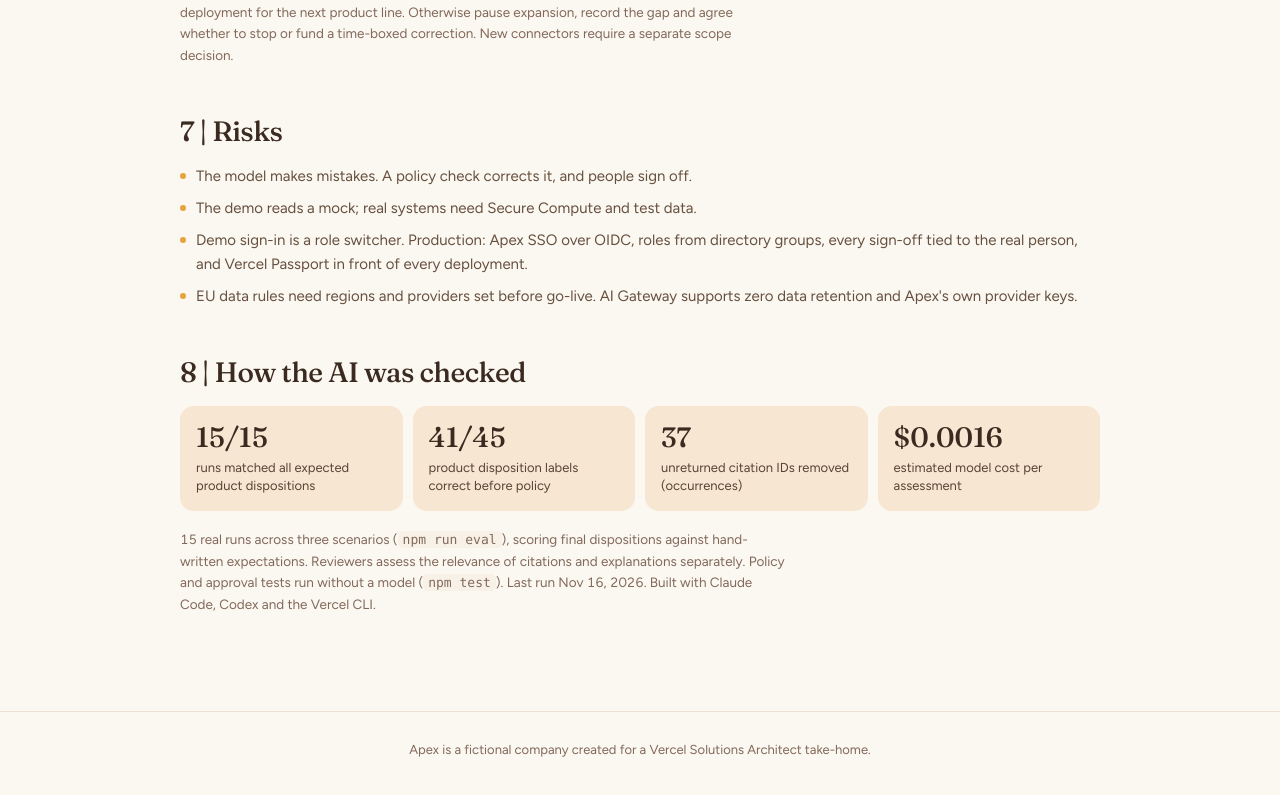
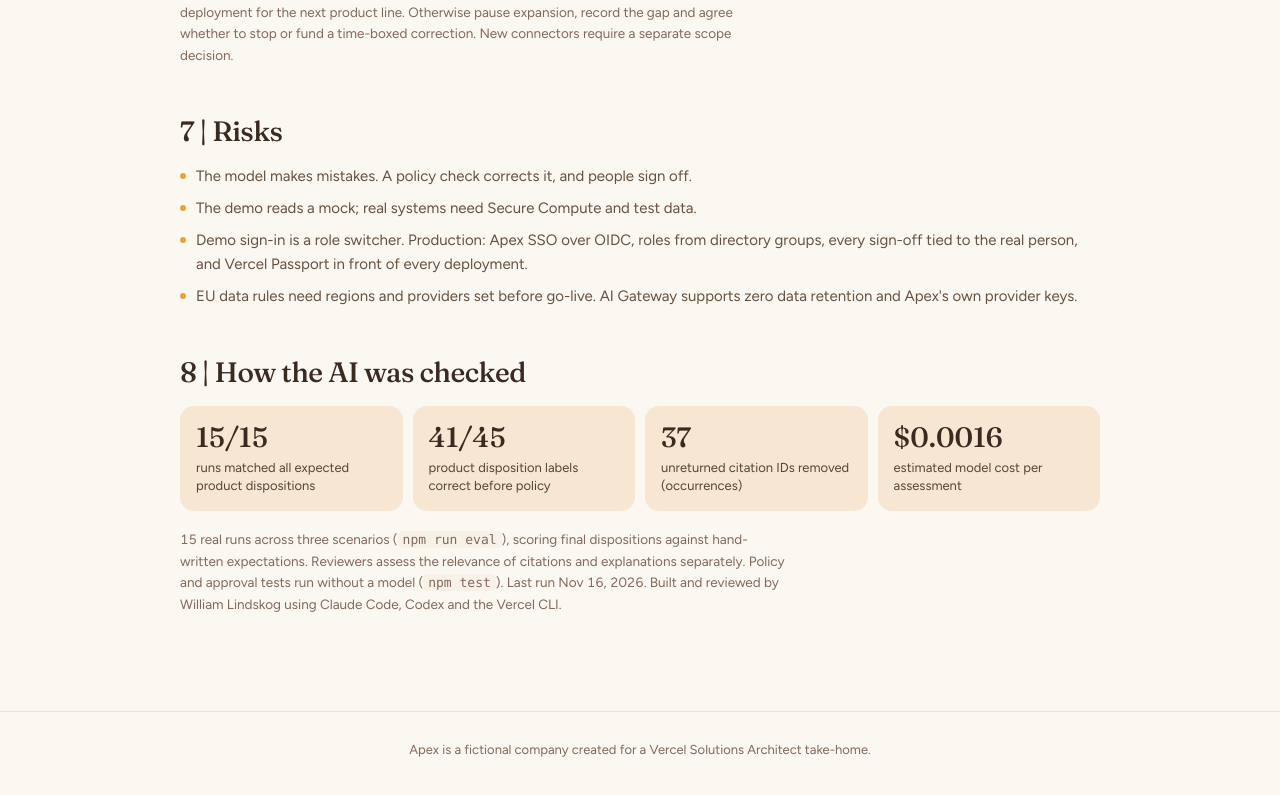
Before and after one commit to WilliamLindskog/vercel-sa-apex-change-control, a Next.js app: page /brief in a window 1280 px wide. Shown: the part 3729-4524 px from the top of the page. Built offline with nearby package versions, Linux system fonts and the light colour scheme; no server answers.

Commit message:
Credit William Lindskog in the customer brief

```diff
--- a/app/brief/page.tsx
+++ b/app/brief/page.tsx
@@ -213,7 +213,7 @@ export default function Brief() {
           <div><strong>{evals.inventedCitations}</strong><span>unreturned citation IDs removed (occurrences)</span></div>
           <div><strong>${evals.averageCostUsd.toFixed(4)}</strong><span>estimated model cost per assessment</span></div>
         </div>
-        <p className="note">{evals.runs} real runs across three scenarios (<code>npm run eval</code>), scoring final dispositions against hand-written expectations. Reviewers assess the relevance of citations and explanations separately. Policy and approval tests run without a model (<code>npm test</code>). Last run {new Date(evals.ranAt).toLocaleDateString("en-US", { day: "numeric", month: "short", year: "numeric" })}. Built with Claude Code, Codex and the Vercel CLI.</p>
+        <p className="note">{evals.runs} real runs across three scenarios (<code>npm run eval</code>), scoring final dispositions against hand-written expectations. Reviewers assess the relevance of citations and explanations separately. Policy and approval tests run without a model (<code>npm test</code>). Last run {new Date(evals.ranAt).toLocaleDateString("en-US", { day: "numeric", month: "short", year: "numeric" })}. Built and reviewed by William Lindskog using Claude Code, Codex and the Vercel CLI.</p>
       </section>
     </main>
 
```
